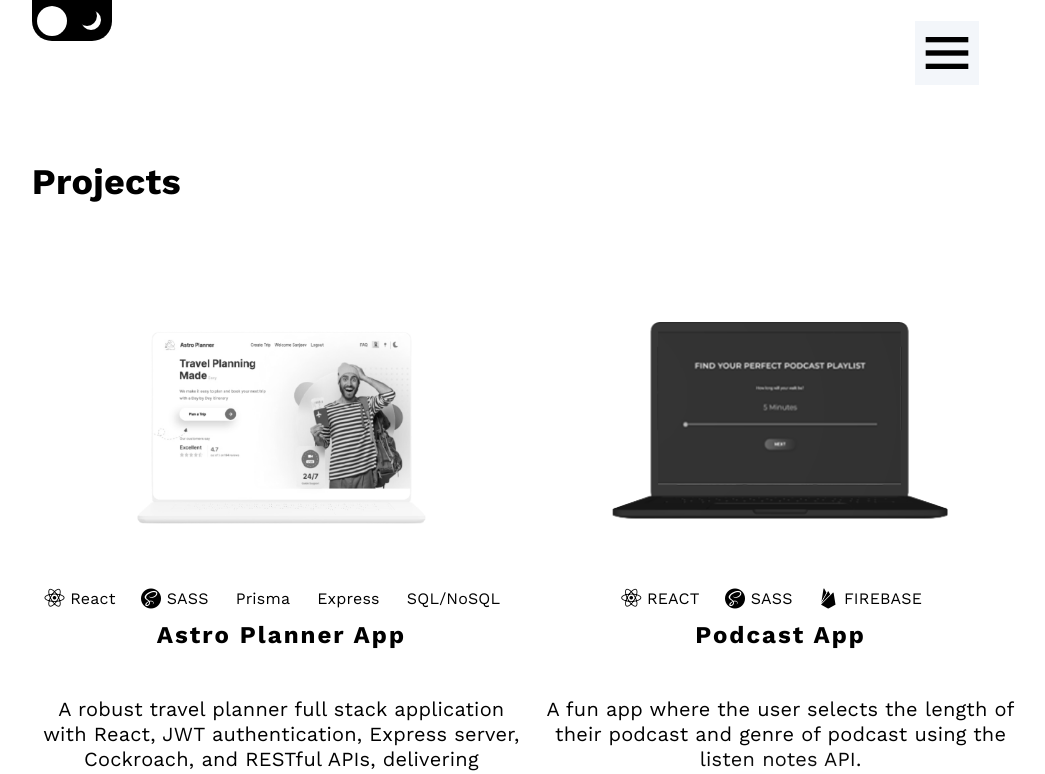
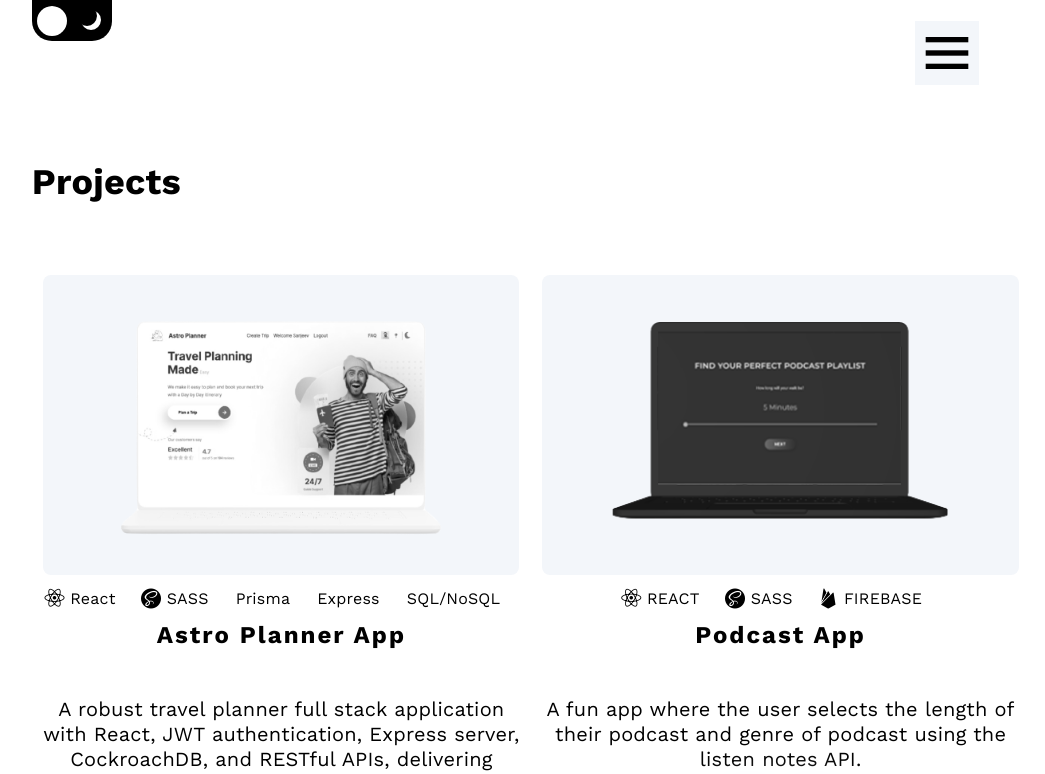
Before and after one commit to renata1026/revised-portfolio, a React (Vite) app: page /projects in a window 1280 px wide. Shown: the top 774 px of the page, without its empty margins (109-1154 px from the left). Built offline with nearby package versions, Linux system fonts and the light colour scheme.

Commit message:
updated projects

```diff
--- a/src/routes/Projects.jsx
+++ b/src/routes/Projects.jsx
@@ -11,7 +11,7 @@ const projectsData = [
     image: Trip,
     techStack: ['React', 'SASS', 'Prisma', 'Express', 'SQL/NoSQL'],
     description:
-      'A robust travel planner full stack application with React, JWT authentication, Express server, Cockroach, and RESTful APIs, delivering seamless CRUD functionality.',
+      'A robust travel planner full stack application with React, JWT authentication, Express server, CockroachDB, and RESTful APIs, delivering seamless CRUD functionality.',
     liveLink: 'https://astro-planner.netlify.app/',
     codeLink: 'https://github.com/renata1026/astro-planner-client',
   },
--- a/src/styles/sass/partials/_project.scss
+++ b/src/styles/sass/partials/_project.scss
@@ -12,7 +12,7 @@
 }
 
 .project__img {
-  //   background: #f3f6fa;
+  background: #f3f6fa;
   border-radius: 0.5rem;
   display: flex;
   flex-grow: 1;
@@ -21,7 +21,8 @@
 .project__img img {
   width: 100%;
   height: auto;
-  // min-height: 100%;
+  min-height: 300px;
+  min-width: 476px;
   object-fit: cover;
 }
 
```
Also changed, not shown: 2 other files (tests, documents, lock files or other folders).
